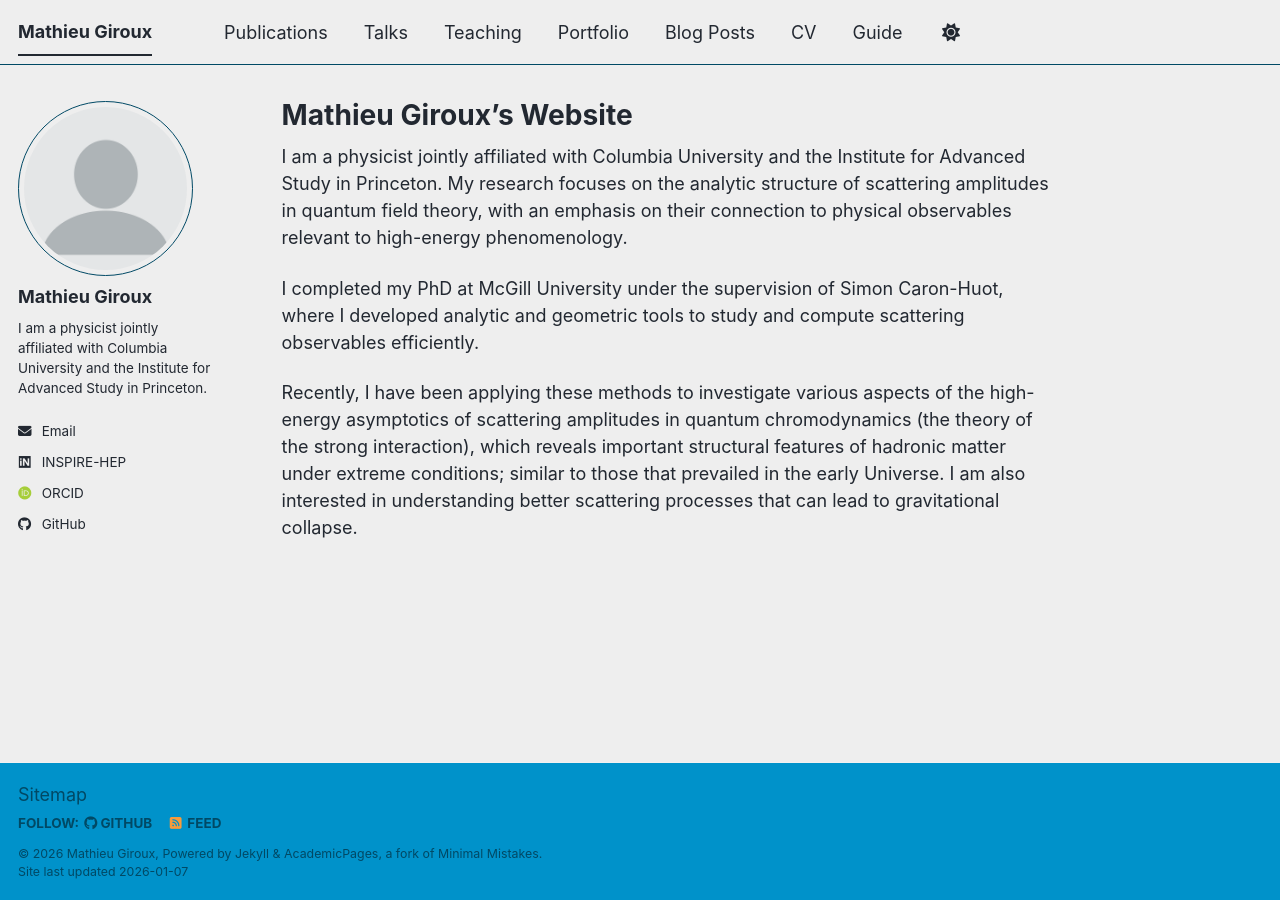
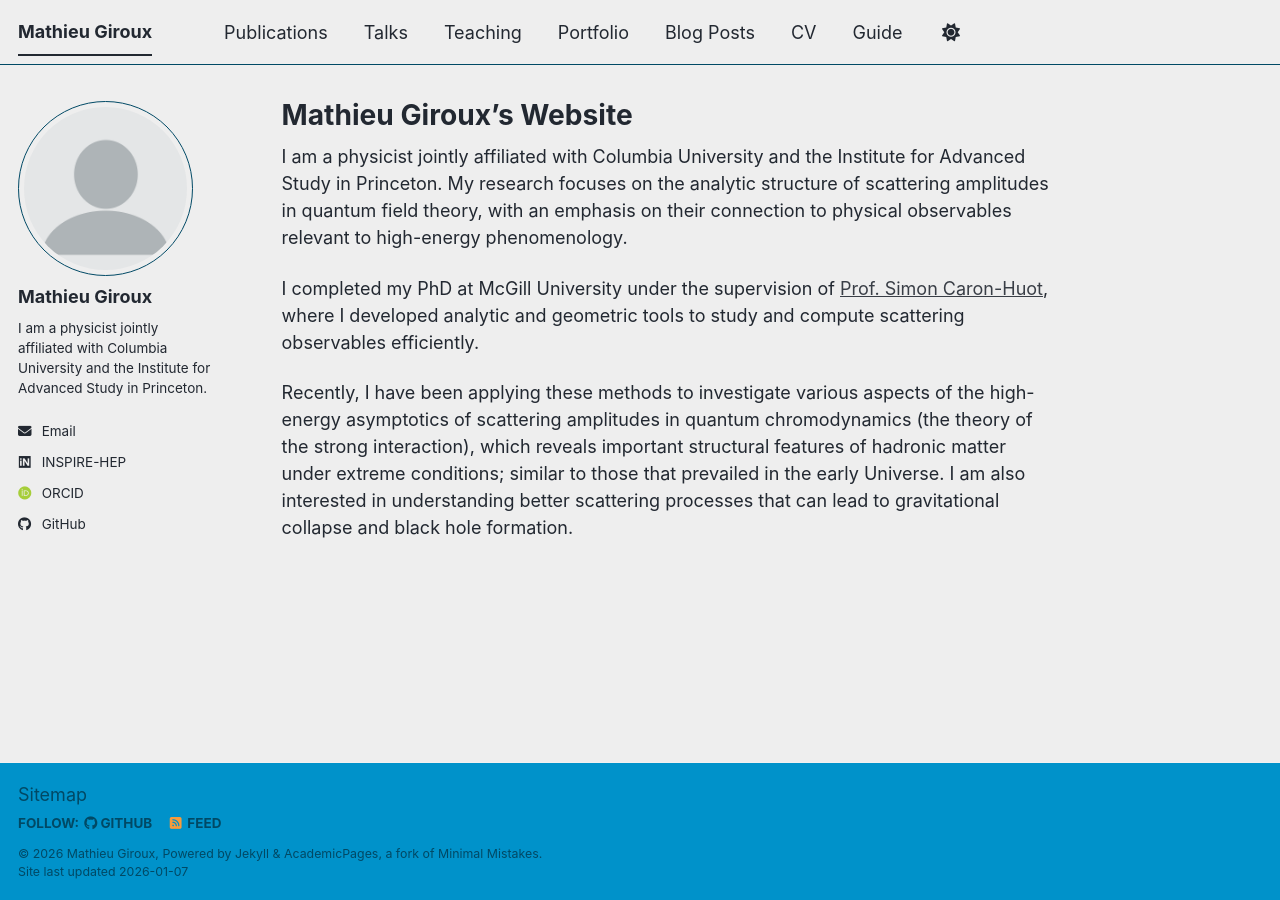
Before and after one commit to StrangeQuark007/StrangeQuark007.github.io, a Jekyll site: the page built from _pages/about.md, in a window 1280 px wide. Built offline with Jekyll 4.4.1, drawn with Linux system fonts in a browser that asks for light colours; some web fonts are replaced; a script bundle is joined from its source files by our own code; library files that are not in the unit come from our copies.

Commit message:
Update about.md

```diff
--- a/_pages/about.md
+++ b/_pages/about.md
@@ -9,6 +9,6 @@ redirect_from:
 
 I am a physicist jointly affiliated with Columbia University and the Institute for Advanced Study in Princeton. My research focuses on the analytic structure of scattering amplitudes in quantum field theory, with an emphasis on their connection to physical observables relevant to high-energy phenomenology.
 
-I completed my PhD at McGill University under the supervision of Simon Caron-Huot, where I developed analytic and geometric tools to study and compute scattering observables efficiently.
+I completed my PhD at McGill University under the supervision of [Prof. Simon Caron-Huot](https://www.physics.mcgill.ca/~schuot/), where I developed analytic and geometric tools to study and compute scattering observables efficiently.
 
-Recently, I have been applying these methods to investigate various aspects of the high-energy asymptotics of scattering amplitudes in quantum chromodynamics (the theory of the strong interaction), which reveals important structural features of hadronic matter under extreme conditions; similar to those that prevailed in the early Universe. I am also interested in understanding better scattering processes that can lead to gravitational collapse.
+Recently, I have been applying these methods to investigate various aspects of the high-energy asymptotics of scattering amplitudes in quantum chromodynamics (the theory of the strong interaction), which reveals important structural features of hadronic matter under extreme conditions; similar to those that prevailed in the early Universe. I am also interested in understanding better scattering processes that can lead to gravitational collapse and black hole formation.
```
